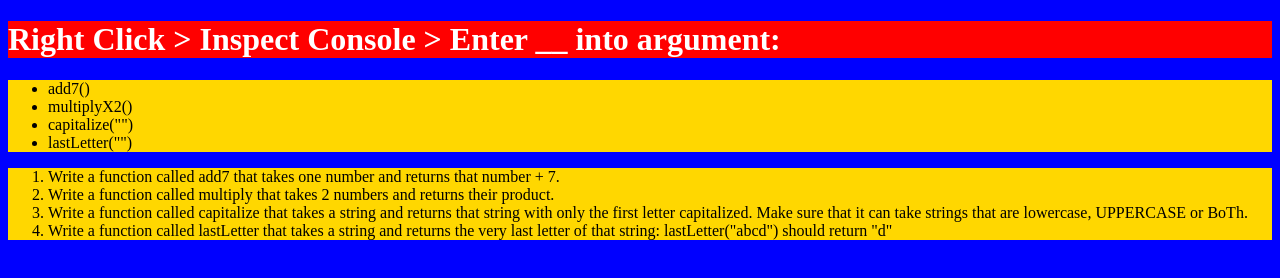
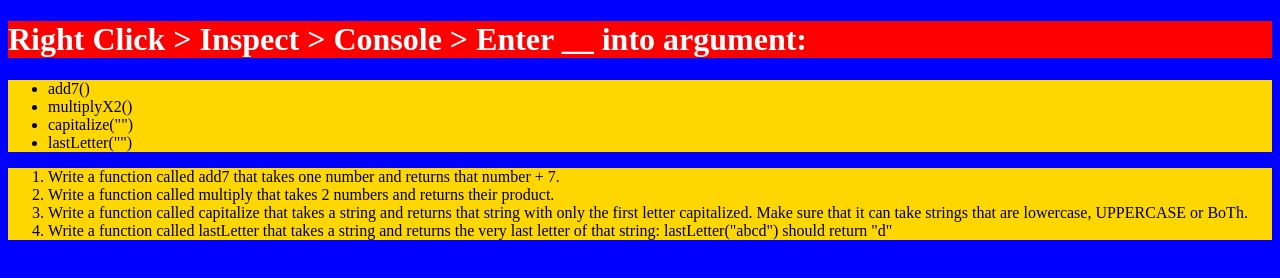
Before and after one commit to Styleshift/js_-fundamentals_lesson_3, a plain HTML site: page index.html in a window 1280 px wide. Drawn offline with Linux system fonts and the light colour scheme.

Commit message:
added > between console and enter

```diff
--- a/index.html
+++ b/index.html
@@ -9,7 +9,7 @@
 </head>
 <body>
     <p>
-        <h1>Right Click > Inspect Console > Enter __ into argument:</h1>
+        <h1>Right Click > Inspect > Console > Enter __ into argument:</h1>
         <ul>
             <li>add7()</li>
             <li>multiplyX2()</li>
```
